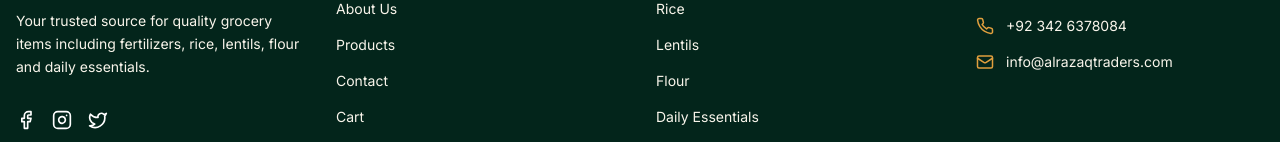
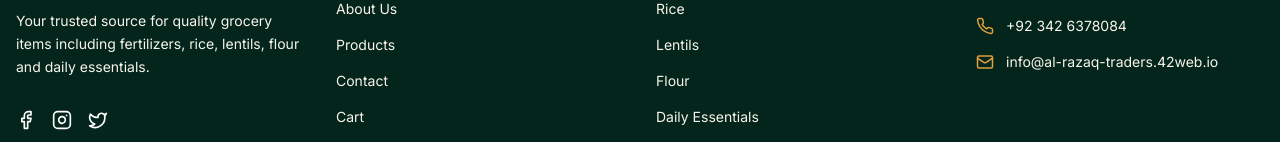
Before and after one commit to arqamrana43/al-razaaq-traders, a React (Vite) app: page / in a window 1280 px wide. Shown: the part 5174-5316 px from the top of the page. Built offline with nearby package versions, Linux system fonts and the light colour scheme.

Commit message:
Visual edit in Lovable
Edited UI in Lovable

```diff
--- a/src/components/layout/Footer.tsx
+++ b/src/components/layout/Footer.tsx
@@ -103,7 +103,7 @@ const Footer = () => {
               </li>
               <li className="flex items-center gap-3">
                 <Mail size={18} className="text-razaq-gold flex-shrink-0" />
-                <span className="text-razaq-cream-300 text-sm">info@alrazaqtraders.com</span>
+                <span className="text-razaq-cream-300 text-sm">info@al-razaq-traders.42web.io</span>
               </li>
             </ul>
           </div>
```
